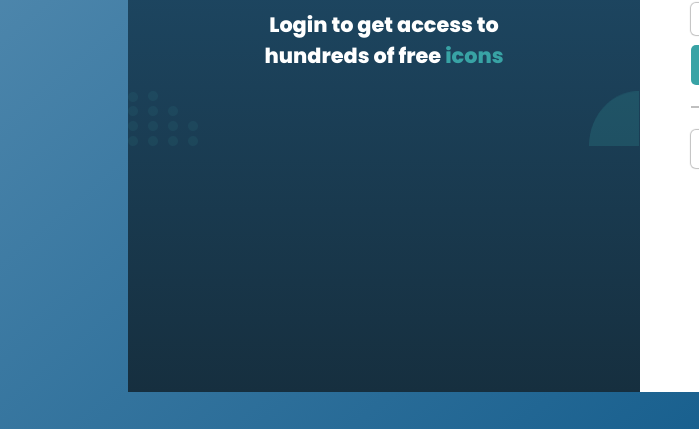
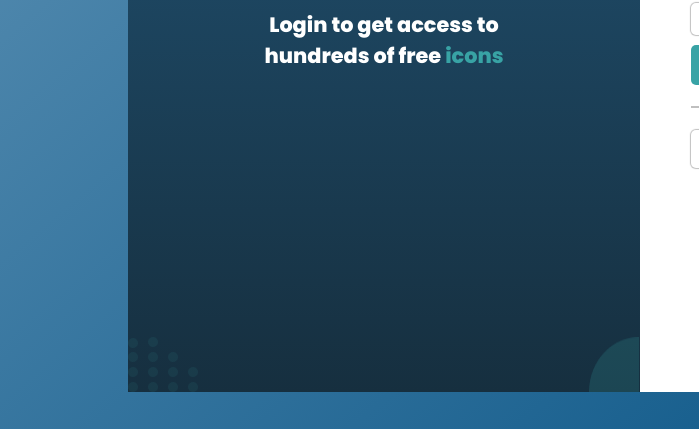
Before and after one commit to Fanreza/FindCon-Login-Register-Page, a plain HTML site: page index.html in a window 1280 px wide. Shown: the part 368-797 px from the top of the page, 0-699 px from the left. Drawn offline with Linux system fonts and the light colour scheme.

Commit message:
fix accessoris layour

```diff
--- a/aset/css/style.css
+++ b/aset/css/style.css
@@ -36,6 +36,7 @@ section.box .left-content{
 	width: 50%;
 	height: 100%;
 	background: linear-gradient(179.98deg, #22577A 0.01%, #162F3F 99.99%);
+	position: relative;
 }
 
 section.box .left-content .logo{
@@ -68,6 +69,9 @@ section.box .left-content .text span{
 section.box .left-content .acc{
 	display: flex;
 	justify-content: space-between;
+	position: absolute;
+	width: 100%;
+	bottom: 0;
 }
 
 
--- a/index.html
+++ b/index.html
@@ -2,7 +2,7 @@
 <html>
 <head>
 	<meta charset="utf-8">
-	<title></title>
+	<title>FindCon | Login</title>
 	<link rel="stylesheet" type="text/css" href="aset/css/style.css">
 </head>
 <body>
```
Also changed, not shown: register.html (+1 -1 lines).
